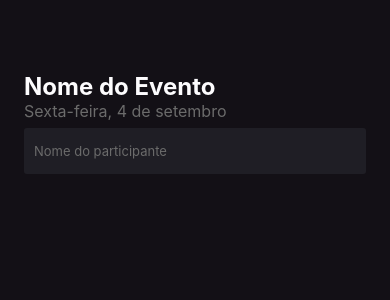
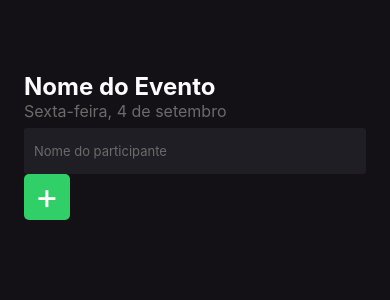
Before and after one commit to mauriciocosta404/iAmHere-react-native, a React Native app: screen / in a window 390 px wide. Shown: the top 300 px of the page. Built offline with nearby package versions, Linux system fonts and the light colour scheme.

Commit message:
feat:adicionando o botão adicionar participantes

```diff
--- a/src/screens/Home/index.tsx
+++ b/src/screens/Home/index.tsx
@@ -1,12 +1,26 @@
-import { Text,View,TextInput} from "react-native"
+import { Text,View,TextInput,TouchableOpacity} from "react-native"
 import { Styles } from "./styles"
 
 export default function Home(){
+
+    const handlePartcipantAdd=()=>{
+        console.log('voe clickou no botão');
+    }
+
   return(
     <View style={Styles.container}>
       <Text style={Styles.eventName}>Nome do Evento</Text>
       <Text style={Styles.eventDate}>Sexta-feira, 4 de setembro</Text>
-      <TextInput style={Styles.input} placeholder="Nome do participante" placeholderTextColor='#6b6b6b'/>
+      <TextInput
+        style={Styles.input}
+        placeholder="Nome do participante"
+        placeholderTextColor='#6b6b6b'
+    />
+    <TouchableOpacity style={Styles.button} onPress={handlePartcipantAdd}>
+        <Text style={Styles.buttonText}>
+            +
+        </Text>
+    </TouchableOpacity>
     </View>
   )
 }
--- a/src/screens/Home/styles.ts
+++ b/src/screens/Home/styles.ts
@@ -24,5 +24,17 @@ export const Styles=StyleSheet.create({
         marginTop:7,
         padding:10,
         fontSize:13,
+    },
+    buttonText:{
+        color:'#fff',
+        fontSize:36,
+        textAlign:'center',
+        alignSelf:'center',
+    },
+    button:{
+        height:46,
+        width:46,
+        borderRadius:5,
+        backgroundColor:'#31cf67'
     }
   });
```
